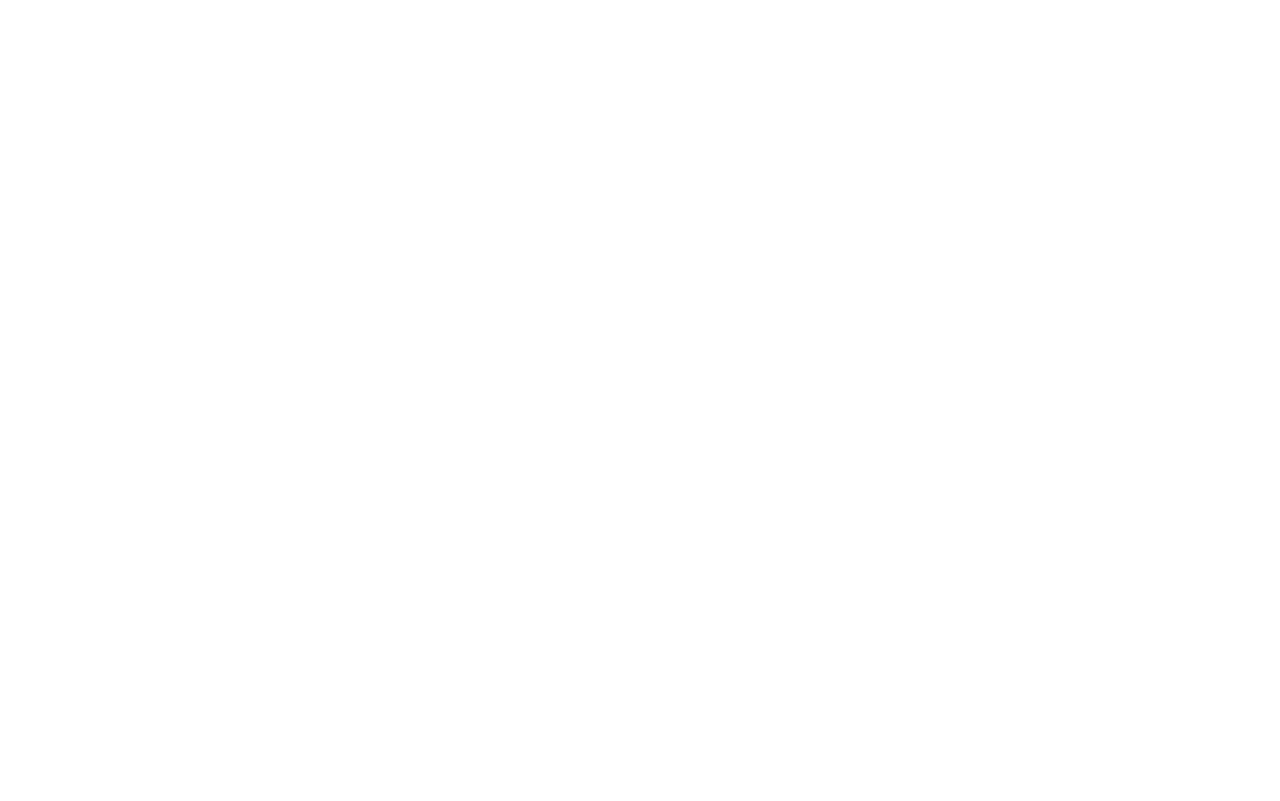
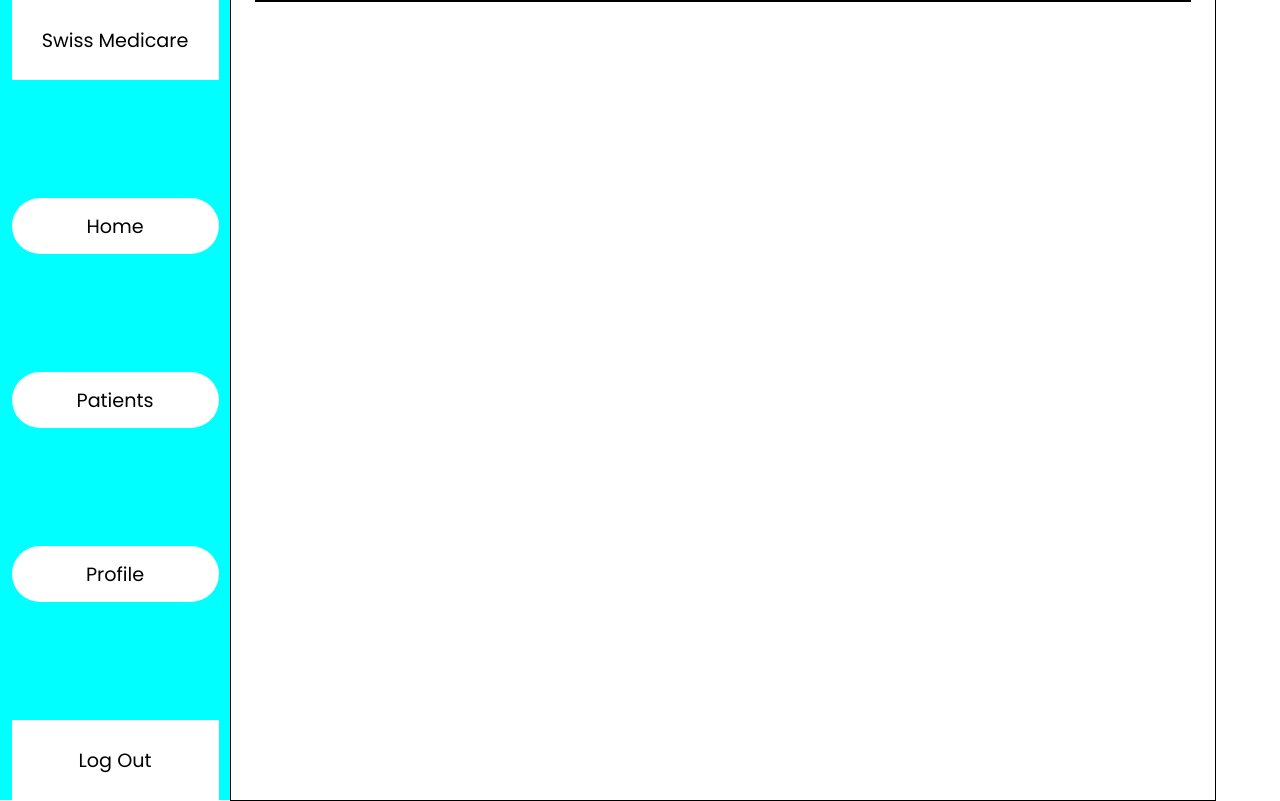
Before and after one commit to MokuaEnock/swiss, a React (Create React App) app: page /patient in a window 1280 px wide. Before the commit this address had no page. Built offline with nearby package versions, Linux system fonts and the light colour scheme.

Commit message:
add patient bio section

```diff
--- a/src/App.js
+++ b/src/App.js
@@ -8,7 +8,7 @@
     <BrowserRouter>
       <Routes>
         <Route path="/doctor" element={<Doctor />} />
-        <Route path="/doctor" element={<Patient />} />
+        <Route path="/patient" element={<Patient />} />
       </Routes>
       {/* <Doctor /> */}
     </BrowserRouter>
--- a/src/pages/Patient.js
+++ b/src/pages/Patient.js
@@ -10,7 +10,15 @@
         <span id="doctor-logout">Log Out</span>
       </header>
 
-      <section id="doctor-section"></section>
+      <section id="patient-section">
+        <div id="patient-bio">
+
+        </div>
+        {/* <div id="patient-bio"></div>
+        <div id="patient-bio"></div>
+        <div id="patient-bio"></div>
+        <div id="patient-bio"></div> */}
+      </section>
 
       <aside id="doctor-aside"></aside>
     </main>
--- a/src/pages/patient.css
+++ b/src/pages/patient.css
@@ -0,0 +1,13 @@
+#patient-section {
+  width: 77%;
+  border: thin solid black;
+  display: flex;
+  flex-direction: column;
+  align-items: center;
+  justify-content: space-between;
+}
+
+#patient-section > * {
+  width: 95%;
+  border: thin solid black;
+}
```
